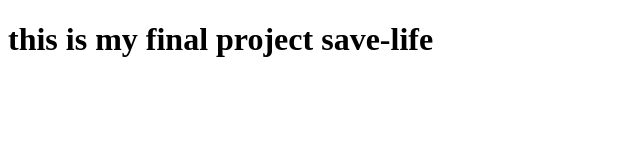
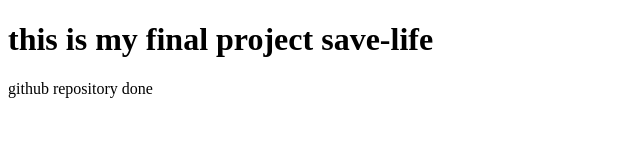
Before and after one commit to afsana-nowshin/save-life, a plain HTML site: page index.html in a window 1280 px wide. Shown: the whole page, without its empty margins (0-640 px from the left). Drawn offline with Linux system fonts and the light colour scheme.

Commit message:
github initialized

```diff
--- a/index.html
+++ b/index.html
@@ -7,6 +7,7 @@
 </head>
 <body>
     <h1>this is my final project save-life</h1>
+    <p>github repository done </p>
 
 </body>
 </html>
```
